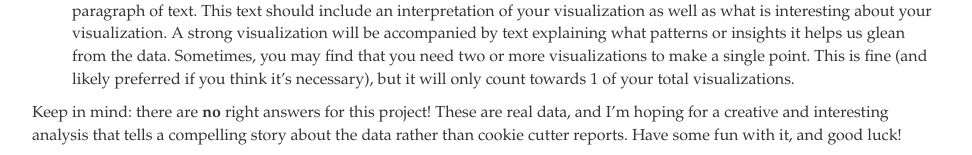
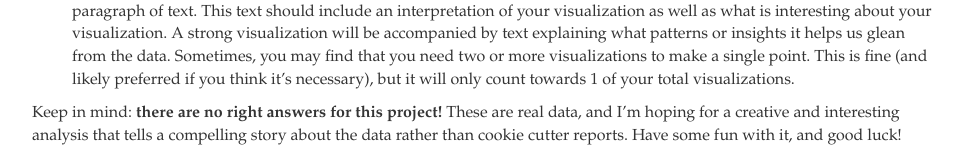
Before and after one commit to bryandmartin/STAT302, a Jekyll site: the page docs/Projects/project1/project1.html, which Jekyll copies as it is, in a window 1280 px wide. Shown: the part 1149-1304 px from the top of the page, without its empty margins (153-1125 px from the left). Built offline with Jekyll 4.4.1, drawn with Linux system fonts in a browser that asks for light colours.

Commit message:
Style tweak

```diff
--- a/docs/Projects/project1/project1.Rmd
+++ b/docs/Projects/project1/project1.Rmd
@@ -62,5 +62,5 @@ If you do so, you must both submit the same .Rmd, .html, and .Rproj files on Can
 * Each visualization should include a caption that fully explains how to understand your visualization (i.e. explain all the components, legends, etc.). A good guideline is that someone who has not read your report should be able to look at just a visualization and its caption and fully understand what that visualization is showing.
 * Each visualization, in order to contribute to your 6 visualization requirement, must be accompanied by at least one paragraph of text. This text should include an interpretation of your visualization as well as what is interesting about your visualization. A strong visualization will be accompanied by text explaining what patterns or insights it helps us glean from the data. Sometimes, you may find that you need two or more visualizations to make a single point. This is fine (and likely preferred if you think it's necessary), but it will only count towards 1 of your total visualizations.
 
-Keep in mind: there are **no** right answers for this project!
+Keep in mind: **there are no right answers for this project!**
 These are real data, and I'm hoping for a creative and interesting analysis that tells a compelling story about the data rather than cookie cutter reports. Have some fun with it, and good luck!
--- a/docs/Projects/project1/project1.html
+++ b/docs/Projects/project1/project1.html
@@ -415,7 +415,7 @@ h4.date {
 <li>Each visualization should include a caption that fully explains how to understand your visualization (i.e. explain all the components, legends, etc.). A good guideline is that someone who has not read your report should be able to look at just a visualization and its caption and fully understand what that visualization is showing.</li>
 <li>Each visualization, in order to contribute to your 6 visualization requirement, must be accompanied by at least one paragraph of text. This text should include an interpretation of your visualization as well as what is interesting about your visualization. A strong visualization will be accompanied by text explaining what patterns or insights it helps us glean from the data. Sometimes, you may find that you need two or more visualizations to make a single point. This is fine (and likely preferred if you think it’s necessary), but it will only count towards 1 of your total visualizations.</li>
 </ul>
-<p>Keep in mind: there are <strong>no</strong> right answers for this project! These are real data, and I’m hoping for a creative and interesting analysis that tells a compelling story about the data rather than cookie cutter reports. Have some fun with it, and good luck!</p>
+<p>Keep in mind: <strong>there are no right answers for this project!</strong> These are real data, and I’m hoping for a creative and interesting analysis that tells a compelling story about the data rather than cookie cutter reports. Have some fun with it, and good luck!</p>
 </div>
 </div>
 
```
